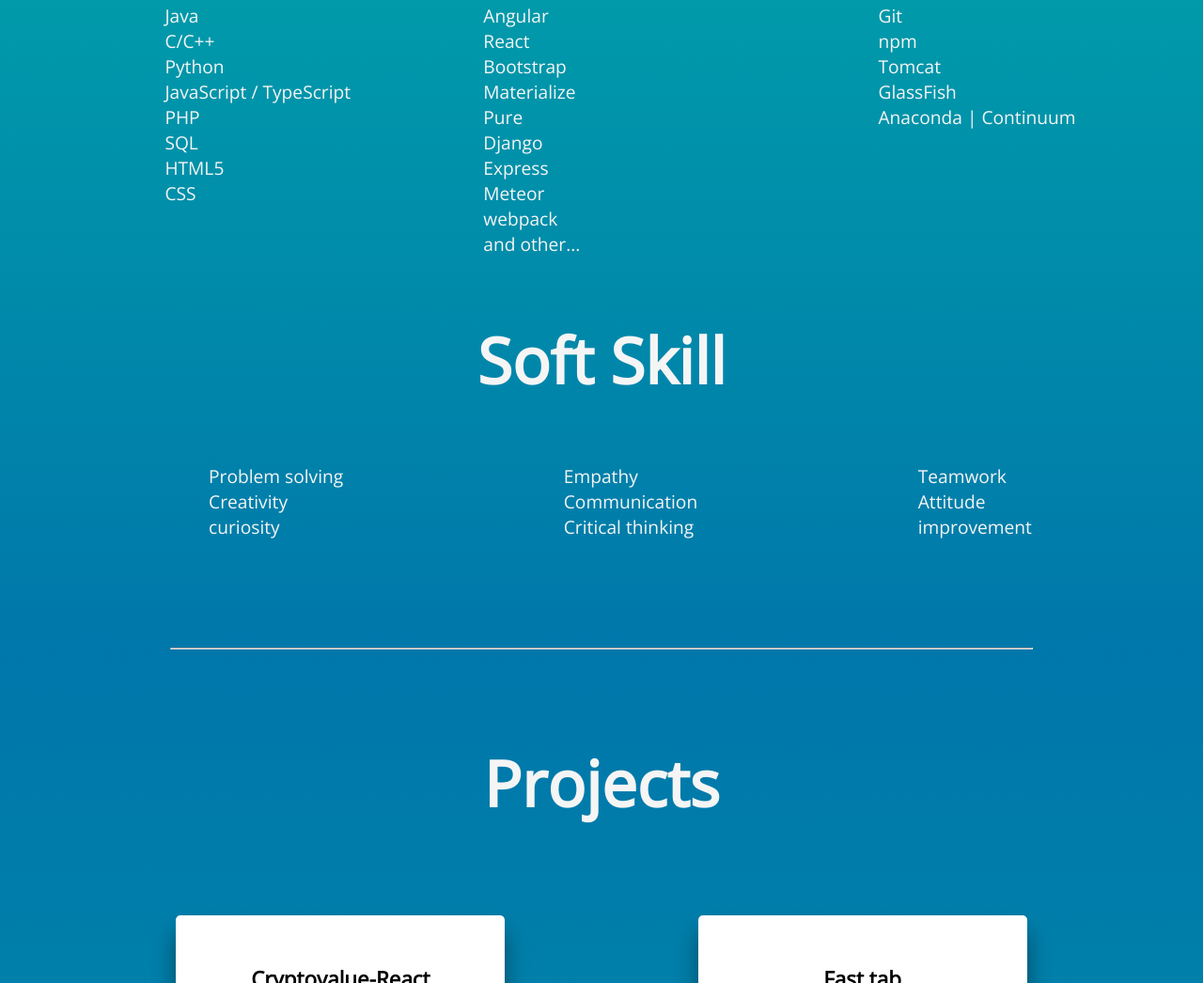
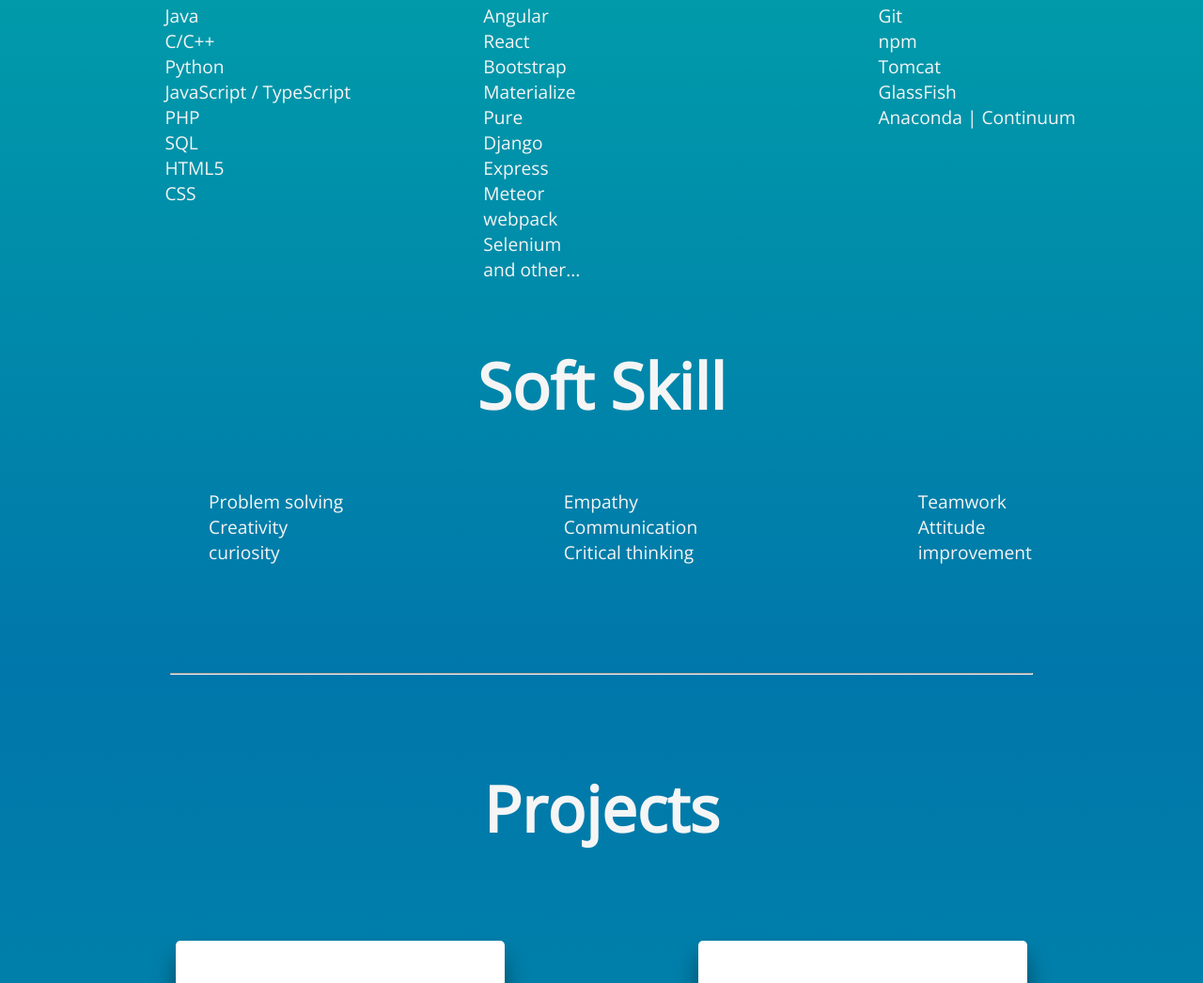
Before and after one commit to aymen94/aymen94.github.io, a plain HTML site: page index.html in a window 1280 px wide. Shown: the part 2093-3139 px from the top of the page at 94% size. Drawn offline with nearby package versions, Linux system fonts and the light colour scheme.

Commit message:
add new framework
Signed-off-by: Aymen Naghmouchi <aymenadvance@gmail.com>

```diff
--- a/index.html
+++ b/index.html
@@ -155,6 +155,7 @@
           <li>Express</li>
           <li>Meteor</li>
           <li>webpack</li>
+          <li>Selenium</li>
           <li>and other...</li>
         </ul>
         <ul>
```
